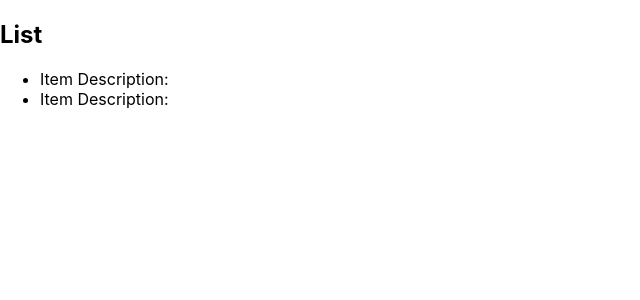
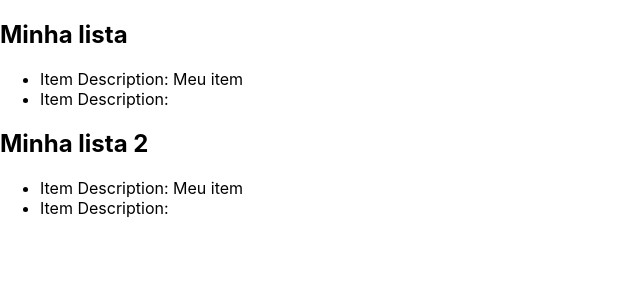
Before and after one commit to EliasOPrado/list-project-frontend, a React (Create React App) app: page / in a window 1280 px wide. Shown: the top 300 px of the page, without its empty margins (0-640 px from the left). Built offline with nearby package versions, Linux system fonts and the light colour scheme; no server answers.

Commit message:
Added token and headers

```diff
--- a/src/List.js
+++ b/src/List.js
@@ -1,12 +1,12 @@
 import React from "react";
 import Item from './Item'
 
-function List() {
+function List(props) {
   return (
     <div>
-      <h2>List</h2>
+      <h2>{props.listName}</h2>
       <ul>
-        <Item />
+        <Item name={'Meu item'}/>
         <Item />
       </ul>
     </div>
--- /dev/null
+++ b/src/UserList.js
@@ -0,0 +1,30 @@
+import React from 'react'
+import List from './List'
+
+class UserList extends React.Component {
+    state = {lists: null, loading: true}
+
+    async componentDidMount(){
+        const config = {
+            headers: {
+                'Content-Type':'application/json'
+            }
+        }
+        config.headers['Authorization'] = 'Token c3a83fad2f2873861410b7619908b1021a7409d4'
+        const url = 'http://127.0.0.1:8000/list/'
+        const response = await fetch(url, config) // add token
+        const data = await  response.json()
+        console.log('DATA ==>', data)
+        this.setState({lists:data, loading: false})
+    }
+    render(){
+    return (
+        <div>
+           <List listName={"Minha lista"}/>
+           <List listName={"Minha lista 2"}/>
+        </div>
+    )
+    }
+}
+
+export default UserList
--- a/src/index.js
+++ b/src/index.js
@@ -1,12 +1,12 @@
 import React from 'react';
 import ReactDOM from 'react-dom';
 import './index.css';
-import List from './List'
+import UserList from './UserList'
 import reportWebVitals from './reportWebVitals';
 
 ReactDOM.render(
   <React.StrictMode>
-    <List />
+    <UserList />
   </React.StrictMode>,
   document.getElementById('root')
 );
```
